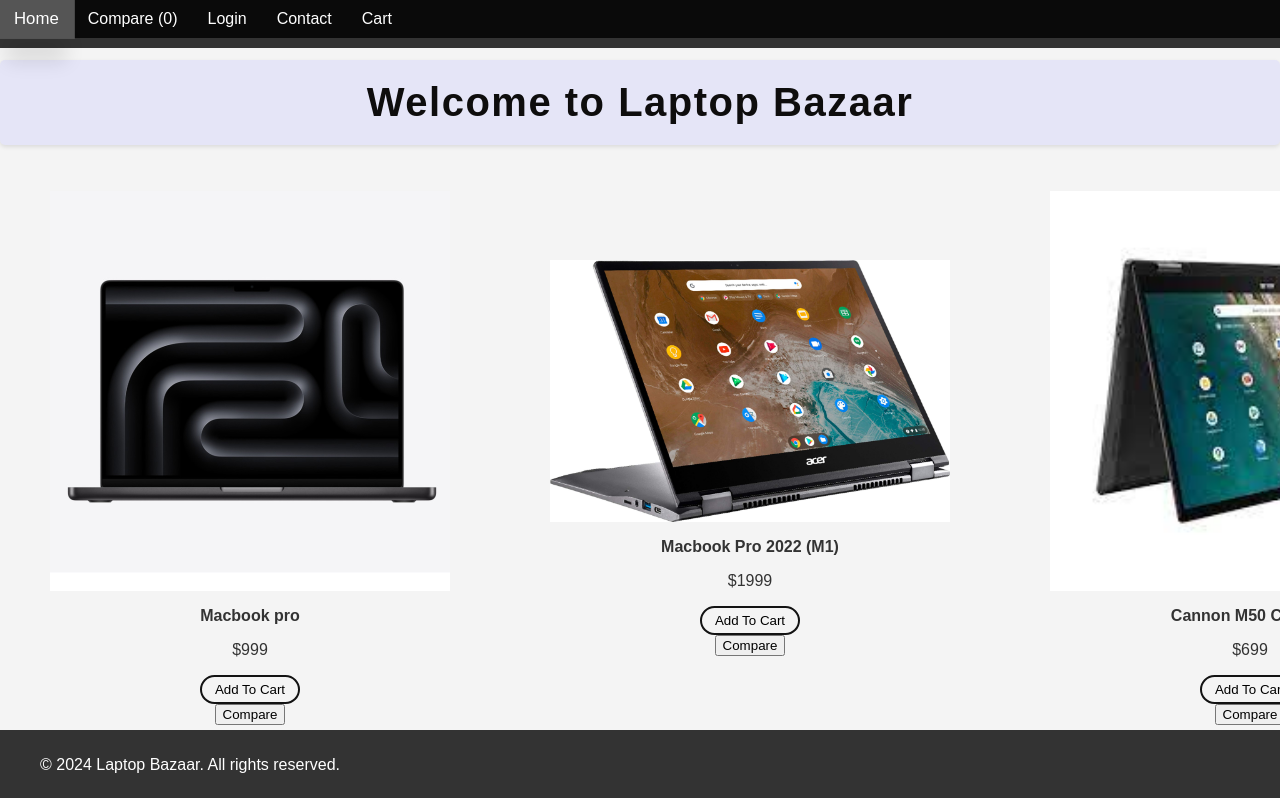
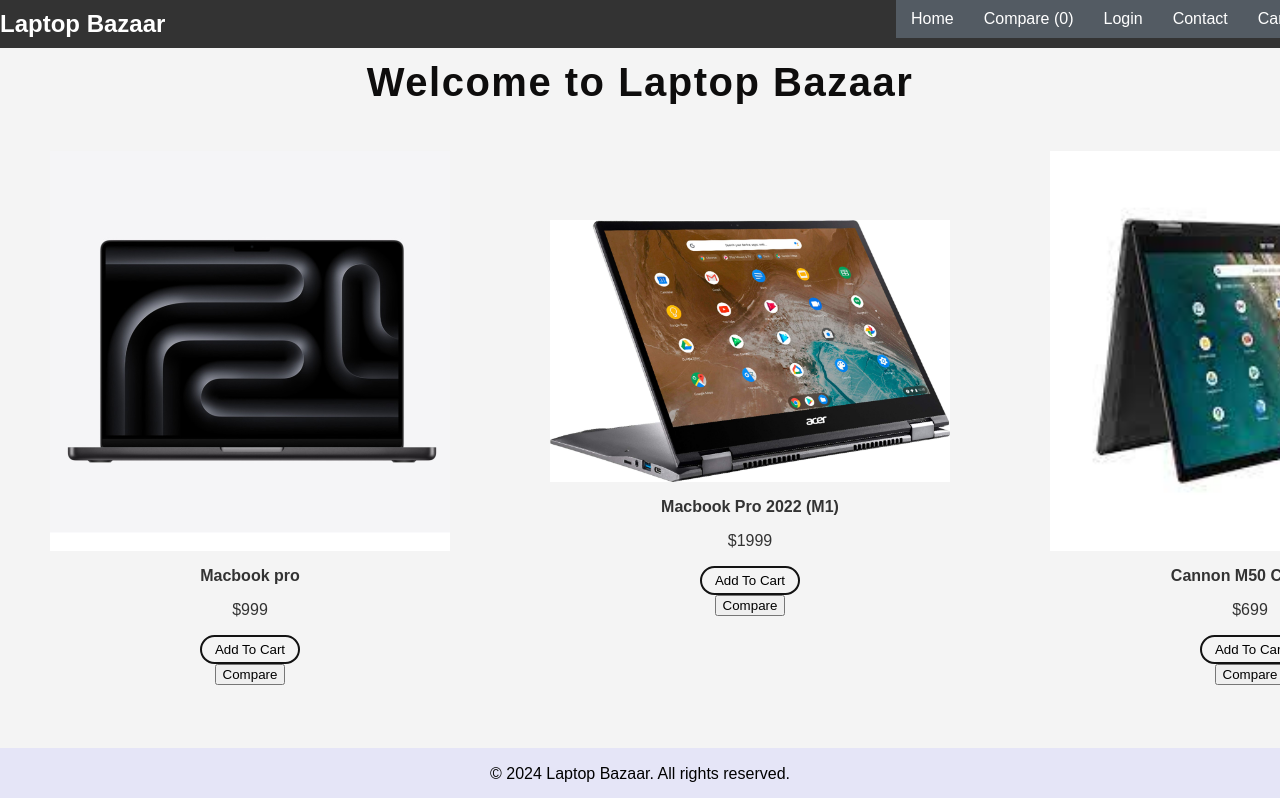
Before and after one commit to KollihTheGuruh/React_Laptop_Bazaar, a React (Create React App) app in the folder client/: page / in a window 1280 px wide. Shown: the top 798 px of the page. Built offline with nearby package versions, Linux system fonts and the light colour scheme.

Commit message:
adjusting header css

```diff
--- a/client/src/components/Footer.jsx
+++ b/client/src/components/Footer.jsx
@@ -2,8 +2,8 @@
 
 function Footer() {
     return (
-        <footer className="footer">
-            <div className="container">
+        <footer>
+            <div className="footer-container">
                 <p>&copy; {new Date().getFullYear()} Laptop Bazaar. All rights reserved.</p>
             </div>
         </footer>
--- a/client/src/components/Header.jsx
+++ b/client/src/components/Header.jsx
@@ -16,7 +16,7 @@
 
     return (
         <header className="header">
-            <div className="container">
+            <div className="logo-container">
                 <div className="logo">
                     <Link to="/">Laptop Bazaar</Link>
                 </div>
--- a/client/src/index.js
+++ b/client/src/index.js
@@ -2,6 +2,8 @@
 import { createRoot } from 'react-dom/client';
 import App from './App';
 import './styles/global.css';
+import './pages/shop.css';
+
 
 createRoot(document.getElementById('root')).render(
   <React.StrictMode>
--- a/client/src/pages/shop.css
+++ b/client/src/pages/shop.css
@@ -1,14 +1,14 @@
 .shopTitle {
-  background-color: #e5e5f7; /* A pleasant blue background */
+  /* background-color: #e5e5f7; A pleasant blue background */
   color: rgb(14, 13, 13); /* White text color for contrast */
-  padding: 20px 0; /* Padding above and below the title */
+  padding: 0px 0; /* Padding above and below the title */
   text-align: center; /* Center align the title text */
   margin-bottom: 50px; /* Space after the title before the products start */
-  box-shadow: 0 2px 4px rgba(0, 0, 0, 0.1); /* A subtle shadow to lift the title off the page */
+  /* box-shadow: 0 2px 4px rgba(0, 0, 0, 0.1); A subtle shadow to lift the title off the page */
   border-radius: 5px; /* Slightly rounded corners for a softer look */
   position: sticky;
   top: 60px;
-  z-index: 500;
+  z-index: 700;
 }
 
 .shopTitle h1 {
--- a/client/src/styles/global.css
+++ b/client/src/styles/global.css
@@ -65,17 +65,21 @@
     text-decoration: none;
     font-size: 24px;
     font-weight: bold;
+    z-index: 500;
 }
 
+.login-container {
+    z-index: 500;
+}
 .navbar {
     position: fixed;
     display:flex;
     top:0;
-    left: 0;
-    right: 0;
-    width: 120%; /* Take the full width of the screen */
-    z-index: 1000; /* Ensure it's above other content */
-    background-color: #0a0a0a; /* Optional: Change this to your navbar background color */
+    left: 70%;
+    /* right: 50%; */
+    width: 100%; /* Take the full width of the screen */
+    z-index: 500; /* Ensure it's above other content */
+    background-color: #535b63; /* Optional: Change this to your navbar background color */
     /* Add other styling as needed */
   }
 
@@ -100,11 +104,11 @@
 }
 
 /* Footer Styles */
-.footer {
-    background-color: #333;
-    color: #fff;
+.footer-container {
+    background-color: #e5e5f7;
+    color:black;
     text-align: center;
-    padding: 10px 0;
+    padding: 1px 0;
     position: fixed;
     bottom: 0;
     width: 100%;
```
